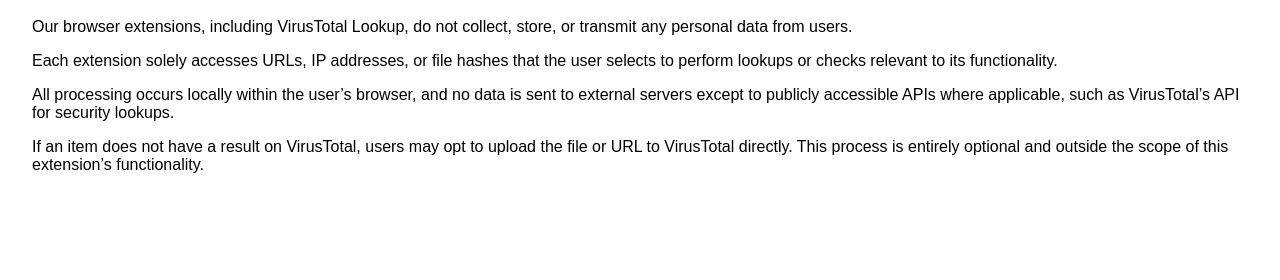
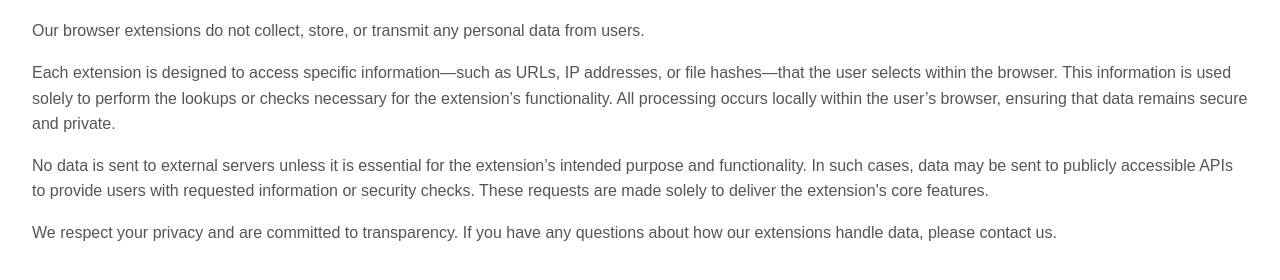
Before and after one commit to ztothez/browser-extensions, a browser extension: page chrome/index.html in a window 1280 px wide. Shown: the part 72-352 px from the top of the page. Drawn offline with Linux system fonts and the light colour scheme.

Commit message:
Update index.html

```diff
--- a/chrome/index.html
+++ b/chrome/index.html
@@ -3,18 +3,18 @@
 <head>
     <meta charset="UTF-8">
     <meta name="viewport" content="width=device-width, initial-scale=1.0">
-    <title>Privacy Policy for Extensions</title>
+    <title>Privacy Policy for Browser Extensions</title>
     <style>
         body { font-family: Arial, sans-serif; margin: 2em; }
         h1 { color: #333; }
-        h2 { color: #666; }
+        p { line-height: 1.6; color: #555; }
     </style>
 </head>
 <body>
     <h1>Privacy Policy for Browser Extensions</h1>
-    <p>Our browser extensions, including VirusTotal Lookup, do not collect, store, or transmit any personal data from users.</p>
-    <p>Each extension solely accesses URLs, IP addresses, or file hashes that the user selects to perform lookups or checks relevant to its functionality.</p>
-    <p>All processing occurs locally within the user’s browser, and no data is sent to external servers except to publicly accessible APIs where applicable, such as VirusTotal’s API for security lookups.</p>
-    <p>If an item does not have a result on VirusTotal, users may opt to upload the file or URL to VirusTotal directly. This process is entirely optional and outside the scope of this extension’s functionality.</p>
+    <p>Our browser extensions do not collect, store, or transmit any personal data from users.</p>
+    <p>Each extension is designed to access specific information—such as URLs, IP addresses, or file hashes—that the user selects within the browser. This information is used solely to perform the lookups or checks necessary for the extension’s functionality. All processing occurs locally within the user’s browser, ensuring that data remains secure and private.</p>
+    <p>No data is sent to external servers unless it is essential for the extension’s intended purpose and functionality. In such cases, data may be sent to publicly accessible APIs to provide users with requested information or security checks. These requests are made solely to deliver the extension's core features.</p>
+    <p>We respect your privacy and are committed to transparency. If you have any questions about how our extensions handle data, please contact us.</p>
 </body>
 </html>
```
